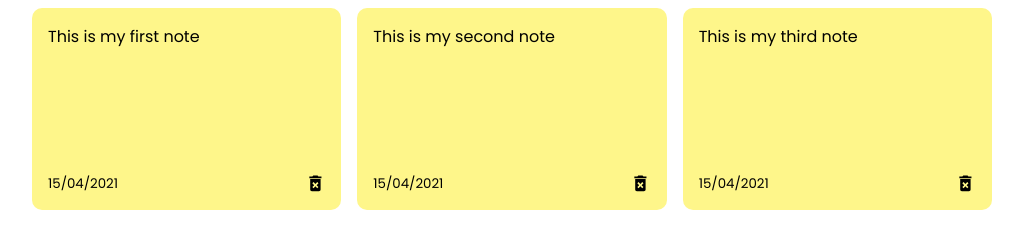
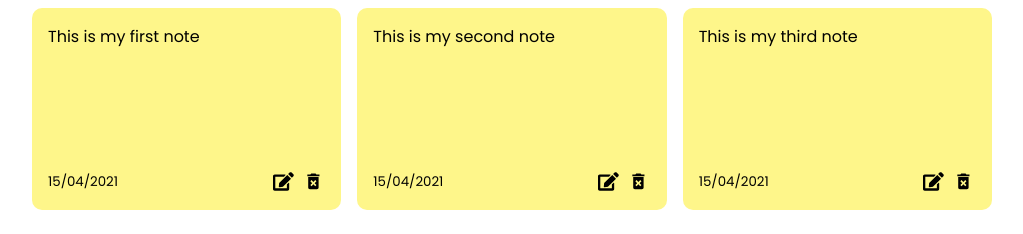
Before and after one commit to Furiuss/notes-app, a React (Vite) app: page / in a window 1280 px wide. Shown: the top 234 px of the page, without its empty margins (128-1151 px from the left). Built offline with nearby package versions, Linux system fonts and the light colour scheme.

Commit message:
add edit button

```diff
--- a/src/App.css
+++ b/src/App.css
@@ -61,13 +61,26 @@ textarea:focus {
   align-items: center;
 }
 
-.note-footer > .delete-icon {
+.icons {
+  display: flex;
+  align-items: center;
+  gap: 5px;
+}
+
+.delete-icon,
+.edit-icon {
   cursor: pointer;
   transition: .20s;
   border-radius: 3px;
+  padding: 2px;
 }
 
-.note-footer > .delete-icon:hover {
+.delete-icon:hover {
   color: white;
   background-color: red;
 }
+
+.edit-icon:hover {
+  color: white;
+  background-color: #3AB0FF;
+}
--- a/src/components/Note.jsx
+++ b/src/components/Note.jsx
@@ -1,13 +1,25 @@
-import {MdDeleteForever} from 'react-icons/md'
+import { MdDeleteForever } from "react-icons/md";
+import { FaEdit } from "react-icons/fa";
 
-export const Note = ({note, handleDeleteNote}) => {
+export const Note = ({ note, handleDeleteNote }) => {
   return (
     <div className="note">
       <span>{note.text}</span>
       <div className="note-footer">
         <small>{note.date}</small>
-        <MdDeleteForever onClick={() => handleDeleteNote(note.id)} className="delete-icon" size="1.3em"/>
+        <div className="icons">
+          <FaEdit
+            onClick={() => handleDeleteNote(note.id)}
+            className="edit-icon"
+            size="1.3em"
+          />
+          <MdDeleteForever
+            onClick={() => handleDeleteNote(note.id)}
+            className="delete-icon"
+            size="1.3em"
+          />
+        </div>
       </div>
     </div>
-  )
-}
+  );
+};
```
